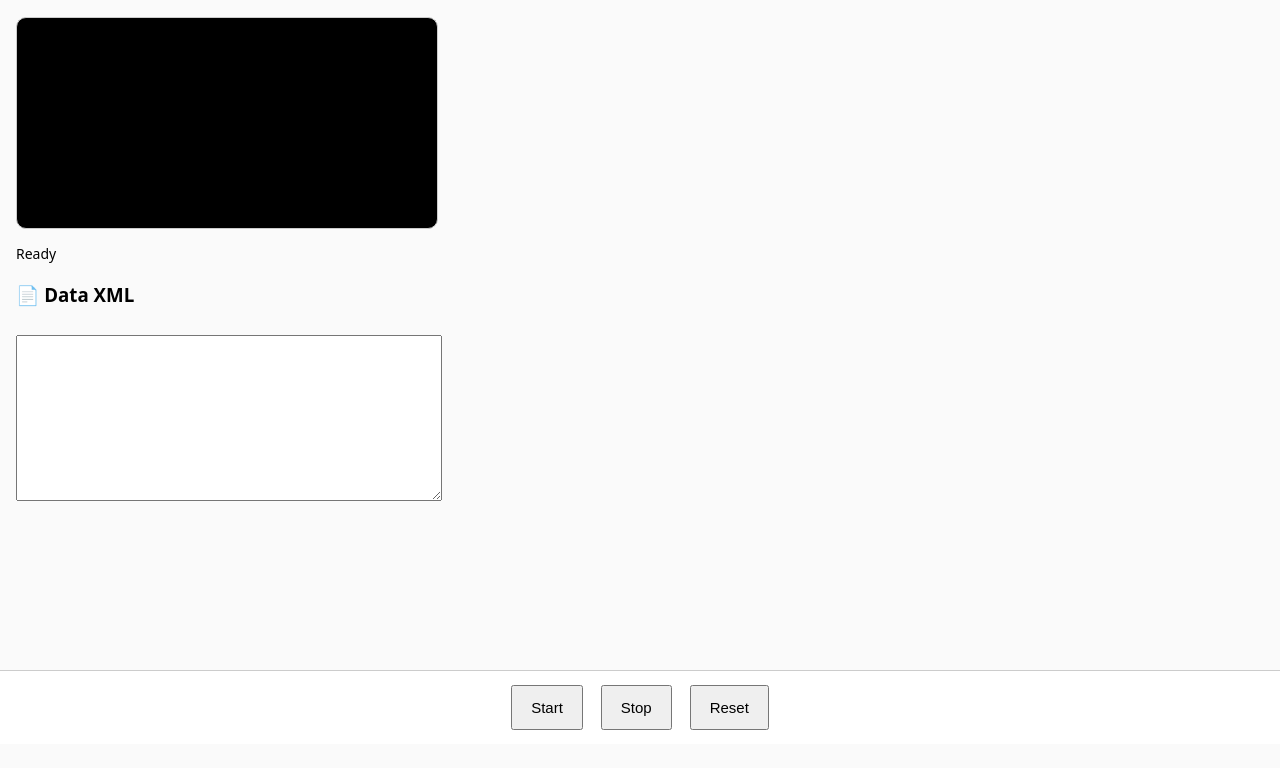
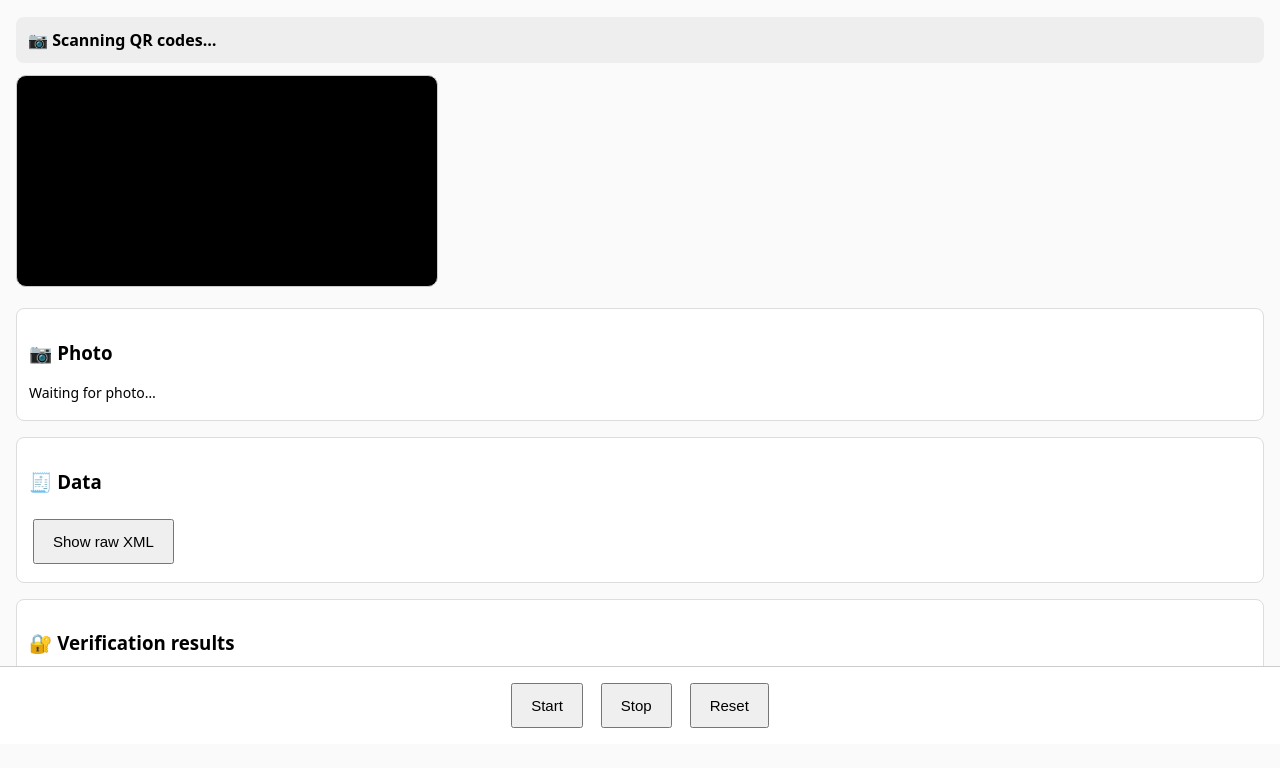
Before and after one commit to nataliabuziian/offline-QR-verifier, a plain HTML site: page index.html in a window 1280 px wide. Shown: the part 56-824 px from the top of the page. Before the commit the page ends 800 px from the top, so only its background shows below. Drawn offline with Linux system fonts and the light colour scheme.

Commit message:
Update index.html

```diff
--- a/index.html
+++ b/index.html
@@ -22,17 +22,6 @@
       background: black;
     }
 
-    button {
-      padding: 12px 18px;
-      font-size: 15px;
-      margin: 4px;
-    }
-
-    #status {
-      margin: 10px 0;
-      font-size: 14px;
-    }
-
     img {
       max-width: 100%;
       margin-top: 10px;
@@ -40,12 +29,46 @@
       display: none;
     }
 
+    button {
+      padding: 12px 18px;
+      font-size: 15px;
+      margin: 6px 4px;
+    }
+
     textarea {
       width: 100%;
       max-width: 420px;
       height: 160px;
       font-family: monospace;
-      margin-top: 10px;
+      margin-top: 8px;
+    }
+
+    .block {
+      margin-top: 16px;
+      padding: 12px;
+      background: #fff;
+      border: 1px solid #ddd;
+      border-radius: 8px;
+    }
+
+    .status {
+      padding: 12px;
+      border-radius: 8px;
+      font-weight: bold;
+      margin-bottom: 12px;
+    }
+
+    .status.neutral { background: #eee; }
+    .status.ok { background: #d4f7d4; color: #0a7a0a; }
+    .status.err { background: #ffd6d6; color: #a00000; }
+
+    .substatus {
+      font-size: 14px;
+      margin-bottom: 6px;
+    }
+
+    .data-view div {
+      margin: 4px 0;
     }
 
     .fixed {
@@ -67,14 +90,42 @@
 
 <h2>📷 Offline QR Verifier</h2>
 
+<!-- STATUS -->
+<div id="statusBox" class="status neutral">
+  📷 Scanning QR codes…
+</div>
+
 <video id="video" playsinline muted></video>
 
-<p id="status">Ready</p>
+<!-- PHOTO -->
+<div class="block">
+  <h3>📷 Photo</h3>
+  <div id="photoStatus" class="substatus">Waiting for photo…</div>
+  <img id="photo">
+</div>
 
-<img id="photo">
+<!-- DATA -->
+<div class="block">
+  <h3>🧾 Data</h3>
 
-<h3>📄 Data XML</h3>
-<textarea id="dataXml" readonly></textarea>
+  <div id="dataView" class="data-view" hidden>
+    <div><b>Surname:</b> <span id="vSurname"></span></div>
+    <div><b>Given names:</b> <span id="vGivenNames"></span></div>
+    <div><b>Date of birth:</b> <span id="vDob"></span></div>
+    <div><b>Sex:</b> <span id="vSex"></span></div>
+    <div><b>Nationality:</b> <span id="vNationality"></span></div>
+    <div><b>Document type:</b> <span id="vDocType"></span></div>
+  </div>
+
+  <button id="toggleXml">Show raw XML</button>
+  <textarea id="dataXml" readonly hidden></textarea>
+</div>
+
+<!-- VERIFICATION -->
+<div class="block">
+  <h3>🔐 Verification results</h3>
+  <ul id="verifyList"></ul>
+</div>
 
 <div class="fixed">
   <button id="btnStart">Start</button>
```
